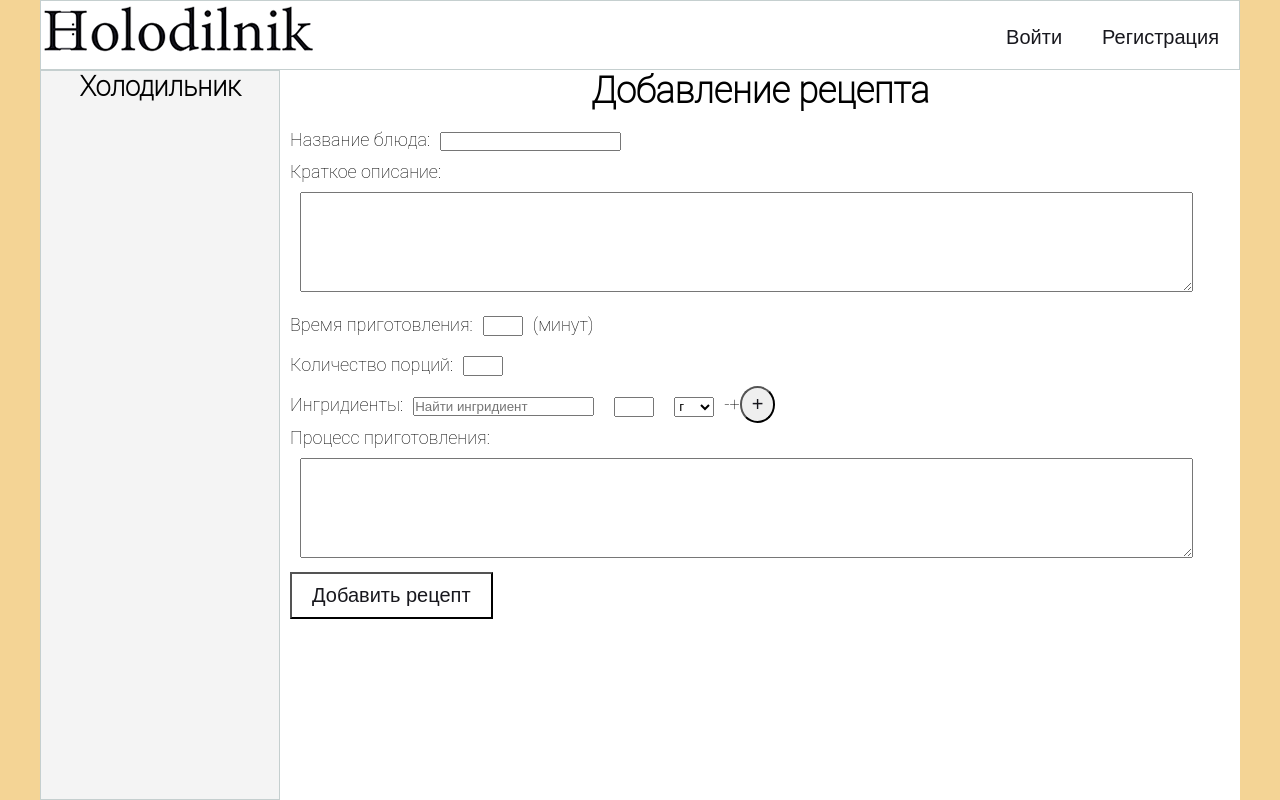
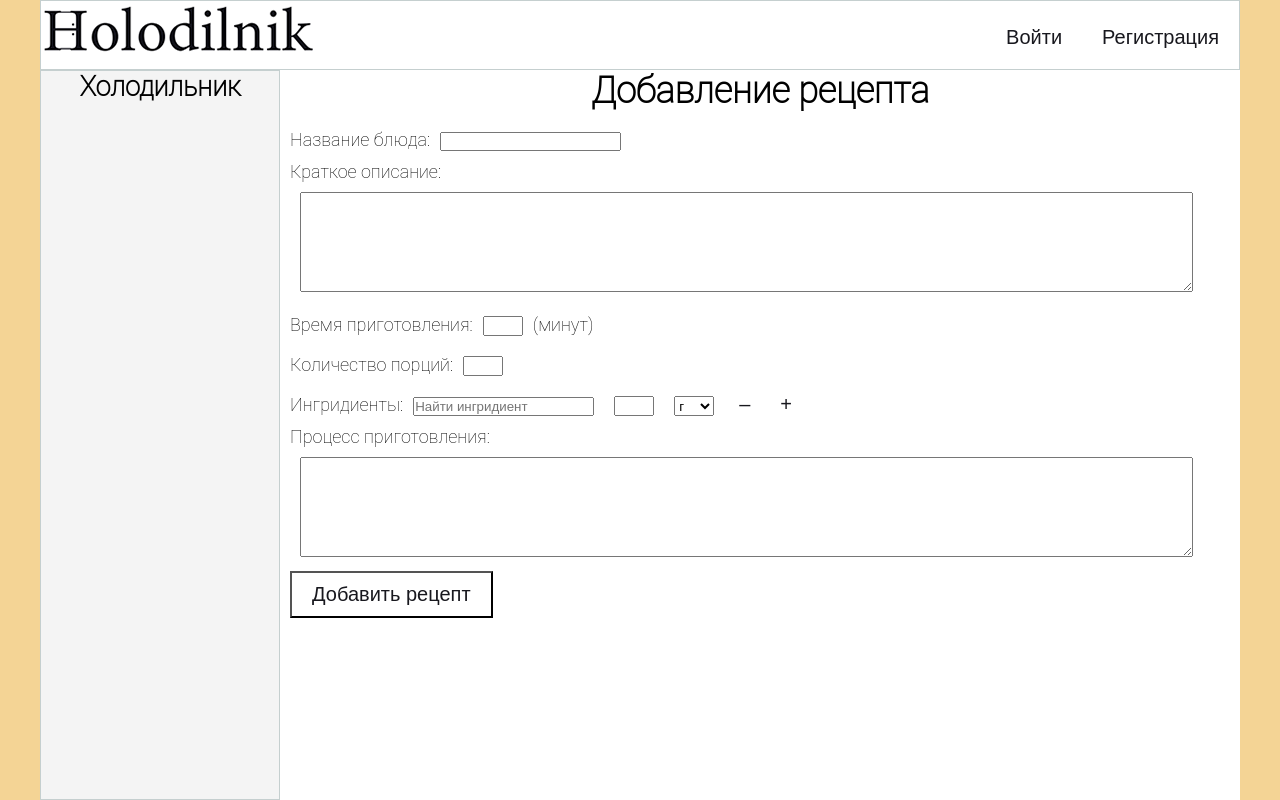
Before and after one commit to PrilipchenkoMaria/holodilnik, a React (Create React App) app: page /CreateRecipe in a window 1280 px wide. Built offline with nearby package versions, Linux system fonts and the light colour scheme.

Commit message:
renderIngredientsForm css

```diff
--- a/src/App.scss
+++ b/src/App.scss
@@ -107,18 +107,13 @@
 .InputTextRecipeForm {
   margin: 10px;
 }
-.AddRecipeIngredient {
-  font-family: "Montserrat", sans-serif;
-  text-decoration: none;
+.DeleteRecipeIngredient, .AddRecipeIngredients {
+  @include button;
   display: inline-block;
-  color: #18181E;
-  padding: 5px 10px;
-  font-size: 20px;
+  padding: 5px 15px;
   border-radius: 50%;
 }
-.DeleteRecipeIngredient {
 
-}
 .CreateRecipeSubmit {
   @include button;
   background-color: #FFFFFF;
--- a/src/components/Content/CreateRecipe.js
+++ b/src/components/Content/CreateRecipe.js
@@ -77,7 +77,6 @@ export class CreateRecipe extends React.Component {
                             />
                         </label>
                     </div>
-                    {this.renderAddedIngredients()}
                     {this.state.ingredientsForms.map(()=>this.renderIngredientsForm())}
                     <div>
                         <label>
@@ -138,15 +137,9 @@ export class CreateRecipe extends React.Component {
                     </select>
                 </label>
                 {/* eslint-disable-next-line jsx-a11y/anchor-is-valid */}
-                <a className="DeleteRecipeIngredient" onClick={this.recipeIngredientsDelete}>-</a>
+                <a className="DeleteRecipeIngredient" onClick={this.recipeIngredientsDelete}>–</a>
                 {/* eslint-disable-next-line jsx-a11y/anchor-is-valid */}
                 <a className="AddRecipeIngredients" onClick={this.recipeIngredientsRender}>+</a>
-                <input
-                    form="ingredient-form"
-                    className="AddRecipeIngredient"
-                    type="submit"
-                    value="+"
-                />
             </div>
         );
     }
@@ -165,31 +158,4 @@ export class CreateRecipe extends React.Component {
             ingredientsForms: this.state.ingredientsForms.slice (0, -1)
         })
     }
-    renderAddedIngredients() {
-        return this.state.ingredients.map(ingredient => <p>{ingredient.name}: {ingredient.weight} {ingredient.measure}</p>);
-    }
-
-    onIngredientSubmit = (event) => {
-        event.preventDefault();
-
-        const {
-            ingredients,
-            ingredient,
-            weight,
-            measure,
-        } = this.state;
-
-        if (!ingredient || !weight) return;
-
-        this.setState({
-            ingredients: [
-                ...ingredients,
-                {
-                    name: ingredient,
-                    weight: weight,
-                    measure: measure,
-                },
-            ],
-        })
-    }
 }
```
